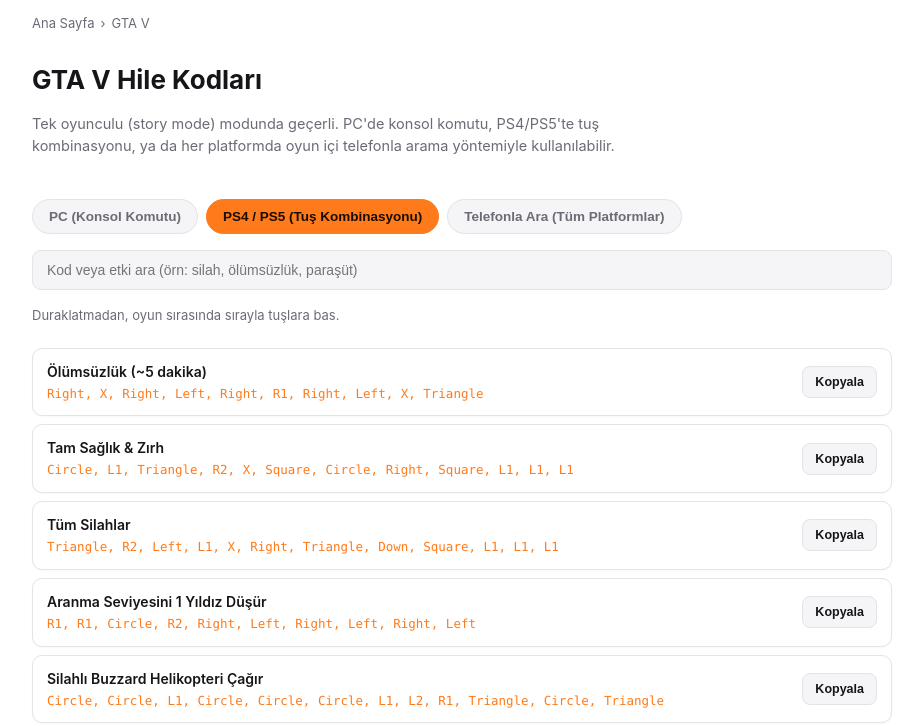
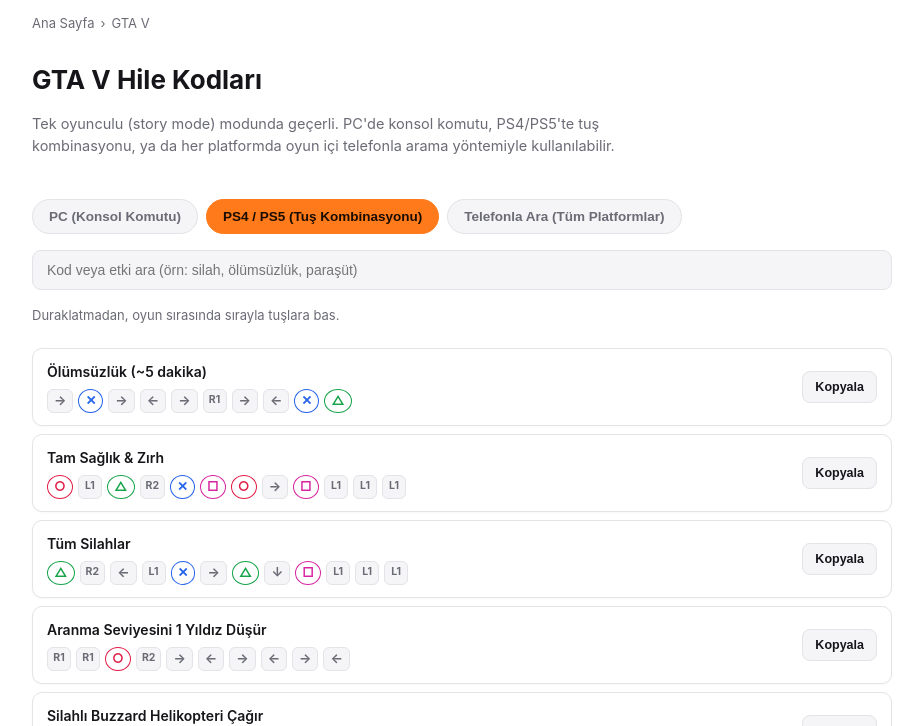
Before and after one commit to concon016/oyunhilekodlari, a plain HTML site: page oyun/gta-v.html in a window 1280 px wide. Both pictures are taken after a click on the button "PS4 / PS5 (Tuş Kombinasyonu)". Shown: the part 65-791 px from the top of the page, without its empty margins (178-1101 px from the left). Drawn offline with Linux system fonts and the light colour scheme.

Commit message:
PS4/PS5 kodlarını kol simgeleriyle göster (△○✕□ ve ok tuşları)

```diff
--- a/script.js
+++ b/script.js
@@ -39,6 +39,31 @@
   });
 })();
 
+// PS4/PS5 tuş dizilerini simgeye çevir
+(function () {
+  var codes = document.querySelectorAll("#panel-ps .code-row .code");
+  if (!codes.length) return;
+  var map = {
+    Triangle: { icon: "△", cls: "btn-triangle" },
+    Circle:   { icon: "○", cls: "btn-circle" },
+    X:        { icon: "✕", cls: "btn-cross" },
+    Square:   { icon: "□", cls: "btn-square" },
+    Left:     { icon: "←", cls: "btn-dpad" },
+    Right:    { icon: "→", cls: "btn-dpad" },
+    Up:       { icon: "↑", cls: "btn-dpad" },
+    Down:     { icon: "↓", cls: "btn-dpad" }
+  };
+  codes.forEach(function (el) {
+    var tokens = el.textContent.split(",").map(function (t) { return t.trim(); });
+    var html = tokens.map(function (tok) {
+      var m = map[tok];
+      if (m) return '<span class="btn-chip ' + m.cls + '" title="' + tok + '">' + m.icon + "</span>";
+      return '<span class="btn-chip btn-shoulder">' + tok + "</span>";
+    }).join("");
+    el.innerHTML = '<span class="btn-seq">' + html + "</span>";
+  });
+})();
+
 // Kopyala butonu
 (function () {
   document.querySelectorAll(".copy-btn").forEach(function (btn) {
--- a/style.css
+++ b/style.css
@@ -188,6 +188,33 @@
   margin-top: 3px;
   word-break: break-word;
 }
+
+.btn-seq {
+  display: inline-flex;
+  flex-wrap: wrap;
+  gap: 5px;
+  margin-top: 4px;
+}
+.btn-chip {
+  display: inline-flex;
+  align-items: center;
+  justify-content: center;
+  min-width: 24px;
+  height: 24px;
+  padding: 0 6px;
+  border-radius: 50%;
+  border: 1.5px solid;
+  font-size: 13px;
+  font-weight: 700;
+  font-family: -apple-system, BlinkMacSystemFont, "Segoe UI", Roboto, Arial, sans-serif;
+  line-height: 1;
+}
+.btn-triangle { color: #16a34a; border-color: #16a34a; }
+.btn-circle   { color: #e11d48; border-color: #e11d48; }
+.btn-cross    { color: #2563eb; border-color: #2563eb; }
+.btn-square   { color: #d6249f; border-color: #d6249f; }
+.btn-dpad     { color: var(--text-soft); border-color: var(--border); background: var(--bg-alt); border-radius: 6px; }
+.btn-shoulder { color: var(--text-soft); border-color: var(--border); background: var(--bg-alt); border-radius: 6px; font-size: 10.5px; padding: 0 5px; }
 .copy-btn {
   flex-shrink: 0;
   border: 1px solid var(--border);
```
